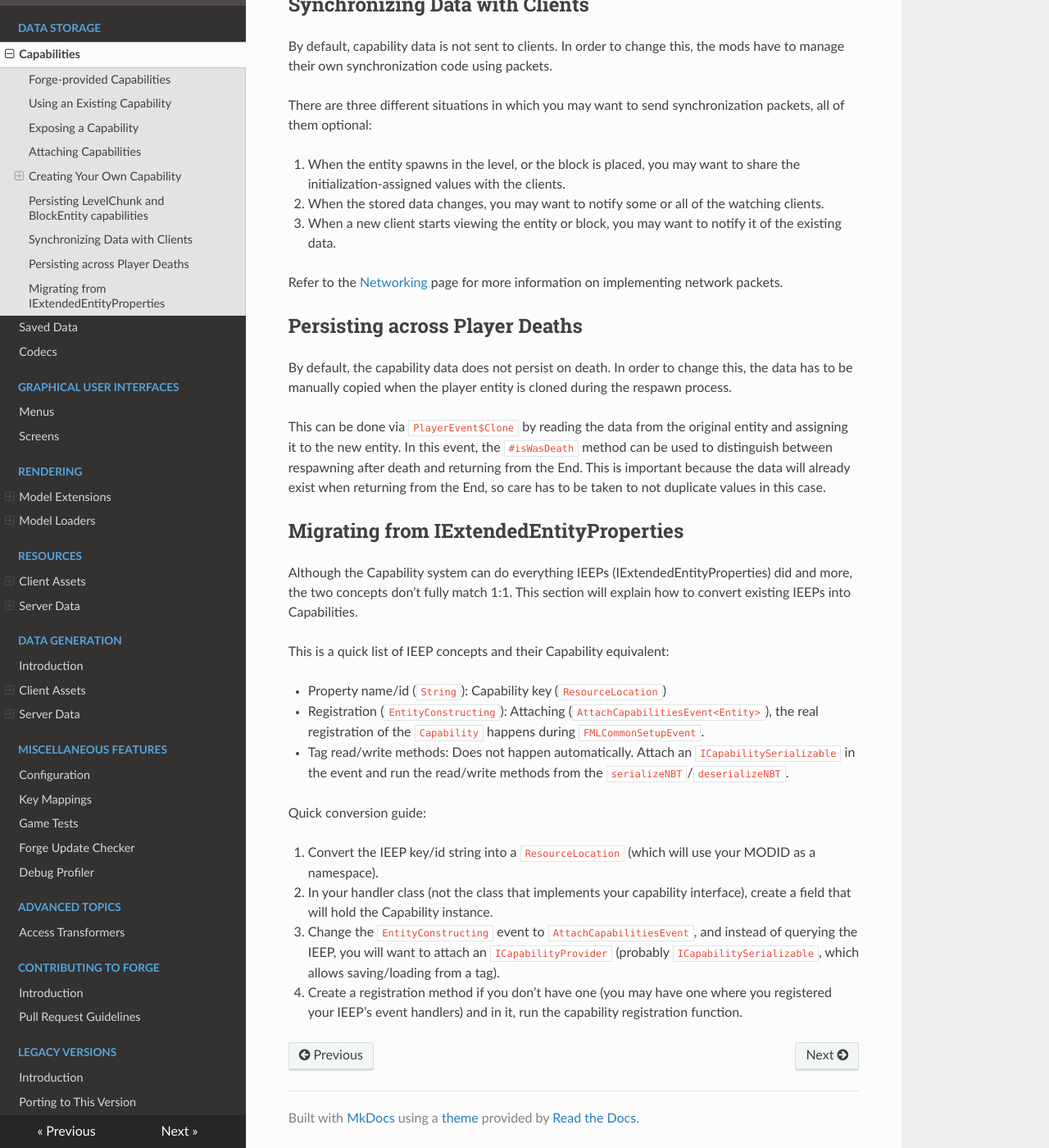
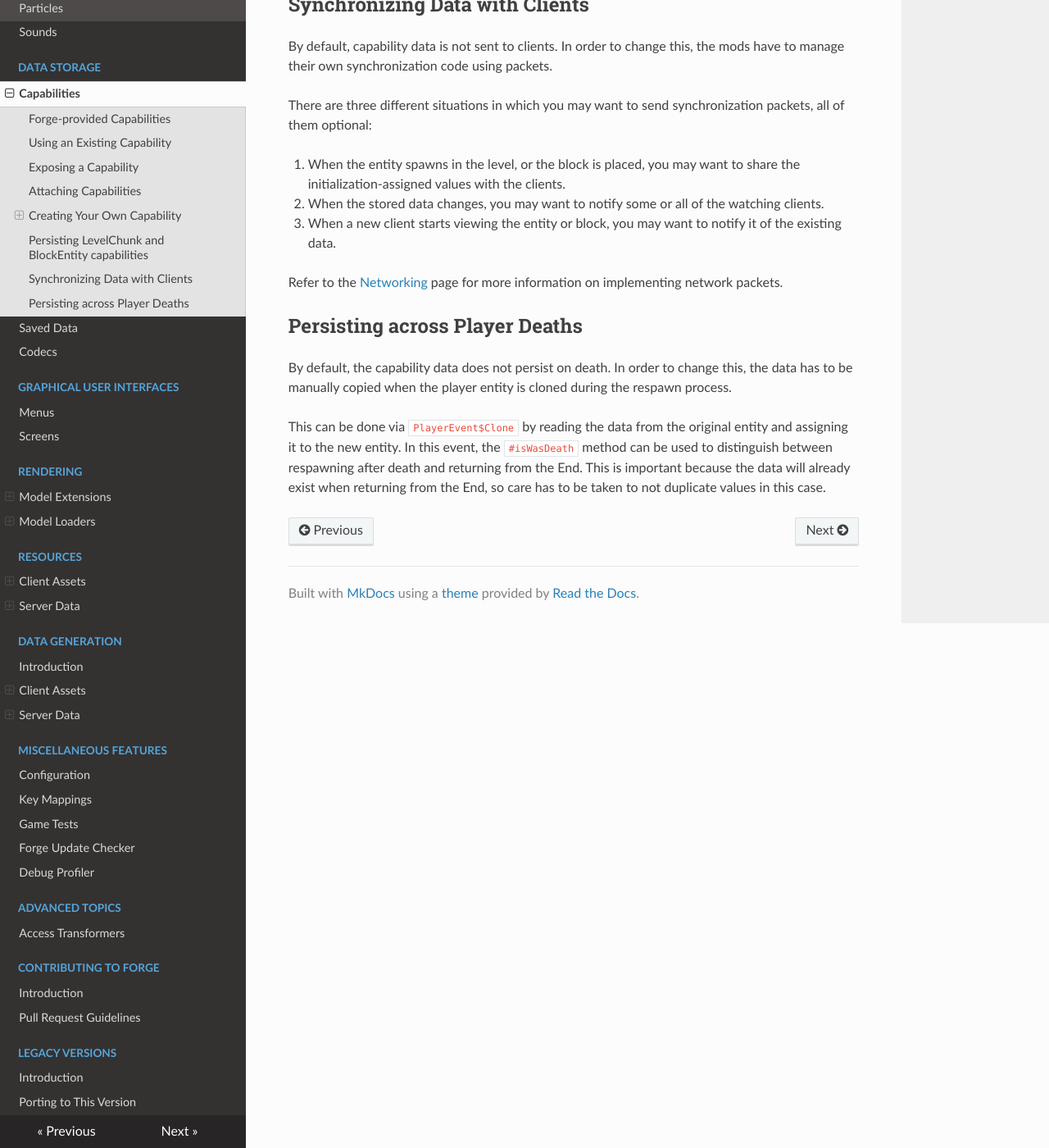
Before and after one commit to MinecraftForge/Documentation, an MkDocs documentation site: the page built from docs/datastorage/capabilities.md, in a window 1280 px wide and 1400 px high, scrolled down 4696 px. Shown: the whole window at 82% size. Built offline with MkDocs 1.6.1, drawn with Linux system fonts in a browser that asks for light colours; nearby versions of some CDN libraries.

Commit message:
Update Data Storage

```diff
--- a/docs/datastorage/capabilities.md
+++ b/docs/datastorage/capabilities.md
@@ -170,24 +170,6 @@ By default, the capability data does not persist on death. In order to change th
 
 This can be done via `PlayerEvent$Clone` by reading the data from the original entity and assigning it to the new entity. In this event, the `#isWasDeath` method can be used to distinguish between respawning after death and returning from the End. This is important because the data will already exist when returning from the End, so care has to be taken to not duplicate values in this case.
 
-Migrating from IExtendedEntityProperties
----------------------------
-
-Although the Capability system can do everything IEEPs (IExtendedEntityProperties) did and more, the two concepts don't fully match 1:1. This section will explain how to convert existing IEEPs into Capabilities.
-
-This is a quick list of IEEP concepts and their Capability equivalent:
-
-* Property name/id (`String`): Capability key (`ResourceLocation`)
-* Registration (`EntityConstructing`): Attaching (`AttachCapabilitiesEvent<Entity>`), the real registration of the `Capability` happens during `FMLCommonSetupEvent`.
-* Tag read/write methods: Does not happen automatically. Attach an `ICapabilitySerializable` in the event and run the read/write methods from the `serializeNBT`/`deserializeNBT`.
-
-Quick conversion guide:
-
-1. Convert the IEEP key/id string into a `ResourceLocation` (which will use your MODID as a namespace).
-2. In your handler class (not the class that implements your capability interface), create a field that will hold the Capability instance.
-3. Change the `EntityConstructing` event to `AttachCapabilitiesEvent`, and instead of querying the IEEP, you will want to attach an `ICapabilityProvider` (probably `ICapabilitySerializable`, which allows saving/loading from a tag).
-4. Create a registration method if you don't have one (you may have one where you registered your IEEP's event handlers) and in it, run the capability registration function.
-
 [expose]: #exposing-a-capability
 [handled]: ../concepts/events.md#creating-an-event-handler
 [network]: ../networking/index.md
```
